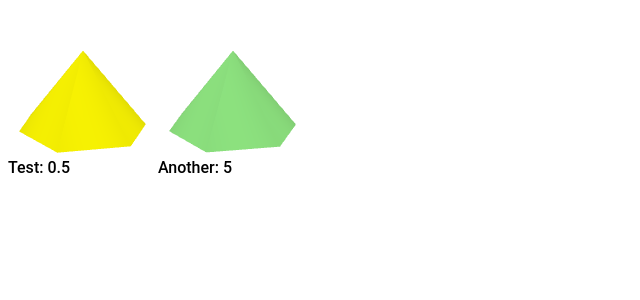
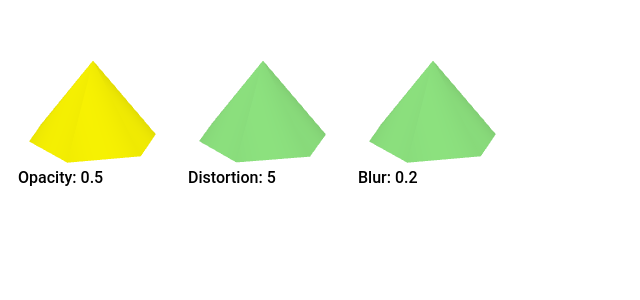
Before and after one commit to alexjilkin/react-non-conformist-knob, a React (Create React App) app: page / in a window 1280 px wide. Shown: the top 300 px of the page, without its empty margins (0-640 px from the left). Built offline with nearby package versions, Linux system fonts and the light colour scheme; the HTML template or start-up script is replaced by a standard one.

Commit message:
Different design changes, now it looks better

```diff
--- a/src/App.js
+++ b/src/App.js
@@ -1,14 +1,22 @@
 import React, {useState} from 'react';
-import ConeKnob from './ConeKnob'
+import Knob from './Knob'
 
 const App = () => {
     const [value, setValue] = useState(0)
     const [value2, setValue2] = useState(0)
+    const [value3, setValue3] = useState(0)
 
     return (
-        <div style={{display: 'flex'}}>
-            <ConeKnob value={value} onChange={setValue} title="Test" />
-            <ConeKnob value={value2} onChange={(v) => setValue2(Math.floor(v))} title="Another" min={1} max={10} color="lightgreen"/>
+        <div style={{display: 'flex', fontFamily: 'Roboto', fontWeight: 800}}>
+            <span style={{margin: 10}}>
+                <Knob value={value} onChange={setValue} title="Opacity" color="yellow"/>
+            </span>
+            <span style={{margin: 10}}>
+                <Knob value={value2} onChange={(v) => setValue2(Math.floor(v))} title="Distortion" min={1} max={10} color="lightgreen" width={125} height={125}/>
+            </span>
+            <span style={{margin: 10}}>
+                <Knob value={value3} onChange={setValue3} title="Blur" min={0} max={0.5} color="lightgreen" width={100} height={100}/>
+            </span>
         </div>
     )
 }
```
Also changed, not shown: src/Knob.js (renamed from src/ConeKnob.js).
